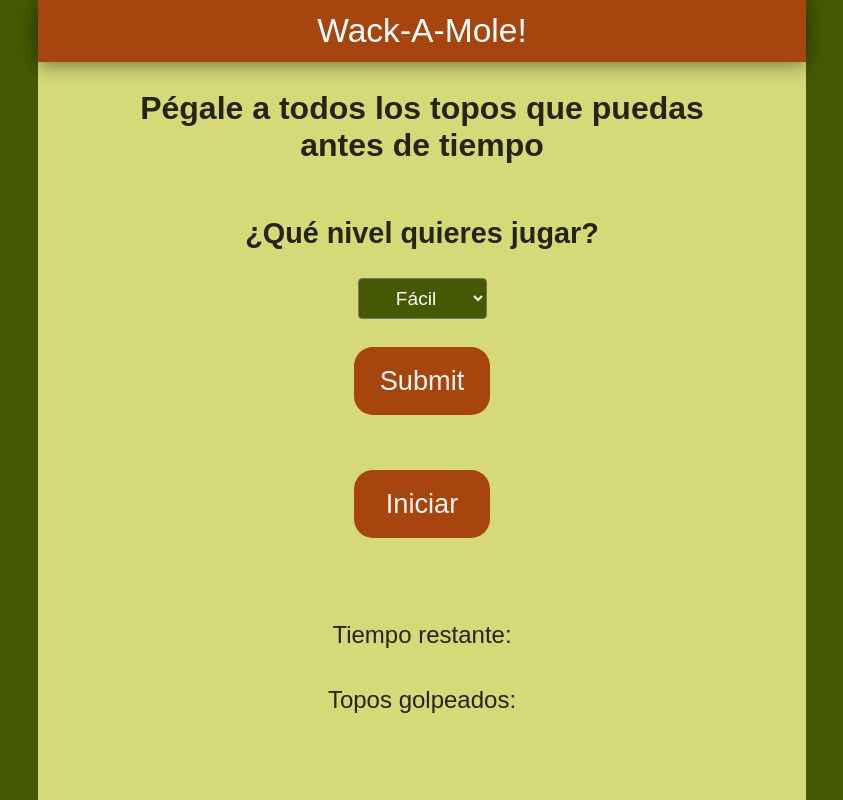
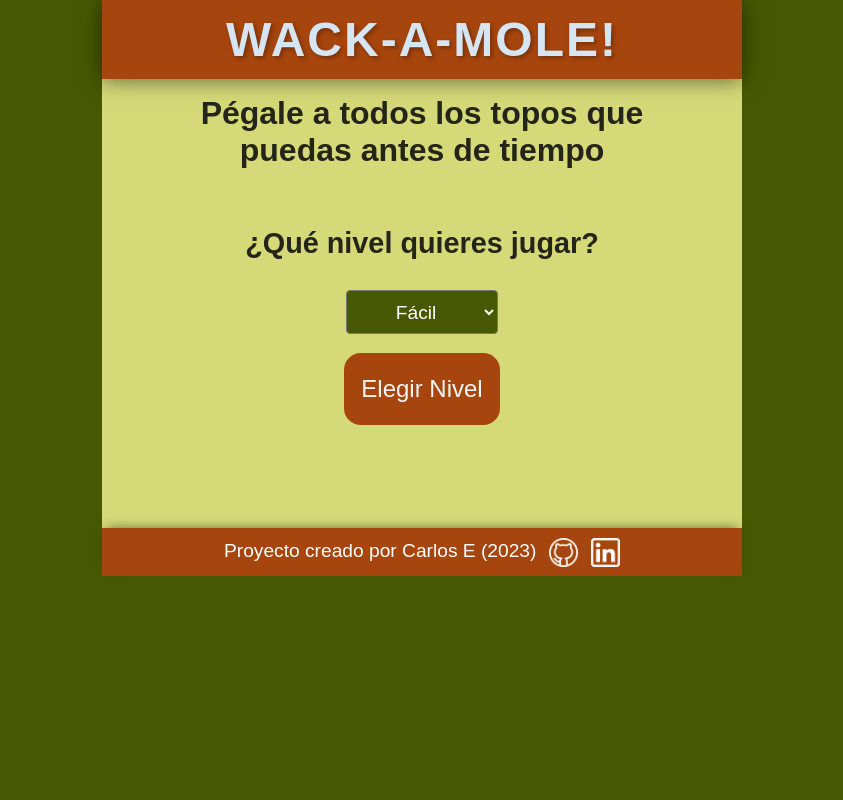
Before and after one commit to carlosev95/whackamole, a plain HTML site: page index.html in a window 1280 px wide. Shown: the whole page, without its empty margins (218-1061 px from the left). Drawn offline with Linux system fonts and the light colour scheme.

Commit message:
Prueba #3 de funcionalidad del juego

```diff
--- a/css/estilos.css
+++ b/css/estilos.css
@@ -17,15 +17,14 @@ body {
     margin: 0;
     padding: 0;
     display: flex;
-    justify-content: center;
-    /*cursor: url(../img/mazo.png), auto;*/
+    flex-direction: column;
 }
 
 h1 {
     font-size: 2em;
     padding: 0 2em 0.8em 2em;
     text-align: center;
-    margin: 0;
+    margin: 0.5em 1em 1em 1em;
 }
 
 h2 {
@@ -47,14 +46,28 @@ button {
     cursor: pointer;
 }
 
+#btn-level {
+    width: 6.5em;
+    height: 3em;
+    border-radius: 0.7em;
+    background: #A6450D;
+    border: 0.1em solid transparent;
+    color: #f5f5f5;
+    font-family: 'Poppins', sans-serif;
+    font-size: 1.5em;
+    margin-bottom: 1em;
+    cursor: pointer;
+}
+
 select {
-    padding: 8px;
+    padding: 0.5em 1em;
     font-size: 1.2em;
     border-radius: 4px;
     background-color: #465902;
     color: white;
     cursor: pointer;
     text-align: center;
+    margin: 1em 0;
 }
 
 select:hover {
@@ -67,19 +80,17 @@ select:focus {
 }
 
 select option {
-    padding: 8px;
+    padding: 0.5em 1em;
 }
 
-
 #game-container {
-    width: 60%;
-    height: 100vh;
+    width: 50%;
     display: flex;
     flex-direction: column;
     justify-content: space-between;
     margin: auto;
     padding: 0;
-    margin: 0;
+    margin: 0 auto;
     text-align: center;
     align-items: center;
     background: #D5D977;
@@ -97,9 +108,30 @@ select option {
 }
 
 #cabecera #tagline {
-    font-weight: normal;
-    font-size: 1.4em;
+    font-size: 2em;
+    font-weight: bold;
+    color: #D5E5F2;
     text-align: center;
+    text-transform: uppercase;
+    letter-spacing: 2px;
+    text-shadow: 2px 2px 4px rgba(0, 0, 0, 0.3);
+    padding-bottom: 10px;
+}
+
+#post #level {
+    display: flex;
+    flex-direction: column;
+    align-items: center;
+    justify-content: center;
+    padding: 0.7em 0;
+}
+
+#start-game {
+    display: flex;
+    flex-direction: column;
+    align-items: center;
+    justify-content: center;
+    margin-top: 0;
 }
 
 #timer {
@@ -115,6 +147,25 @@ select option {
     padding: 1em 0 1em 0;
     font-size: 1.8em;
 }
+
+#footer {
+    background: #A6450D;
+    color: white;
+    margin: 0;
+    padding: 0.5em 0;
+    text-align: center;
+    width: 100%;
+    font-size: 1.2em;
+    box-shadow: 0px -5px 10px -5px rgba(0, 0, 0, 0.5);
+}
+
+#img-footer {
+    width: 1.5em;
+    height: 1.5em;
+    vertical-align: middle;
+    margin: 0 0 0 0.4em;
+}
+
 .hole {
     width: 6em;
     height: 6em;
--- a/index.html
+++ b/index.html
@@ -1,31 +1,51 @@
 <!DOCTYPE html>
 <html lang="en">
+
 <head>
     <meta charset="UTF-8">
     <meta name="viewport" content="width=device-width, initial-scale=1.0">
     <link rel="stylesheet" href="css/estilos.css">
     <title>Whack-A-Mole</title>
 </head>
+
 <body>
-    <section id="game-container" class="pointer-image">
+    <section id="game-container">
         <div id="cabecera">
             <span id="tagline">Wack-A-Mole!</span>
         </div>
+        <div id="post">
             <h1>Pégale a todos los topos que puedas antes de tiempo</h1>
+            <section id="start-game">
                 <h2>¿Qué nivel quieres jugar?</h2>
+                <div id="level">
                     <select id="level-select">
                         <option value="facil">Fácil</option>
                         <option value="intermedio">Intermedio</option>
                         <option value="dificil">Difícil</option>
                     </select>
-          <button id="btn-level">Submit</button>
-        <button id="startButton">Iniciar</button>
+                    <button id="btn-level">Elegir Nivel</button>
+                </div>
+                <button id="start-btn" style="display: none;">Iniciar</button>
+            </section>
+
             <div id="game-area"></div>
-        <div id="timer">Tiempo restante: <span id="timer-value"></span></div>
-        <div id="score">Topos golpeados: </div>
+            <div id="timer"><span id="timer-value"></span></div>
+            <div id="score"></div>
             <div id="final-message"></div>
+            <div id="button-reload" style="display: none;">
+                <button id="reboot" onclick="reloadGame()">Reiniciar</button>
+            </div>
+        </div>
+        <div id="footer">
+            Proyecto creado por Carlos E (2023)
+            <a href="https://github.com/mccromo/logical_thinking" target="_blank"><img id="img-footer"
+                    src="../img/github.png"></a>
+            <a href="https://www.linkedin.com/in/carlosev23/" target="_blank"><img id="img-footer"
+                    src="../img/linkedin.png"></a>
+        </div>
     </section>
 
     <script src="js/game.js"></script>
 </body>
+
 </html>
--- a/js/game.js
+++ b/js/game.js
@@ -5,15 +5,26 @@ let intervalId
 let finalMessage = document.getElementById("final-message")
 
 // Obtener elementos del DOM
-const startButton = document.getElementById("startButton")
+const startButton = document.getElementById("start-btn")
 const moles = document.getElementsByClassName("mole")
 const timerDisplay = document.getElementById("timer")
 const scoreDisplay = document.getElementById("score")
 const body = document.querySelector('body')
+const btnReload = document.getElementById("button-reload")
+const hideSelector = document.getElementById("start-game")
 
 //Insertar el tiempo restante de forma dinámica en HTML
 const timerValueElement = document.getElementById('timer-value')
 timerValueElement.textContent = timer;
+
+//Cambiar imagen del puntero
+body.addEventListener('mousedown', function() {
+    body.style.cursor = 'url(img/mazo_click.png), auto';
+})
+
+body.addEventListener('mouseup', function() {
+    body.style.cursor = 'url(img/mazo.png), auto';
+})
 
 //Función para elegir nivel
 function levelSelect() {
@@ -23,16 +34,18 @@ function levelSelect() {
 
     submitBtn.addEventListener('click', function() {
     gameContainer.innerHTML = '' // Limpiar el contenido anterior
-
     const nivelSeleccionado = nivelSelect.value
     let numberOfDiv
 
     if (nivelSeleccionado === 'facil') {
         numberOfDiv = 5;
+        startButton.style.display = 'block'
     } else if (nivelSeleccionado === 'intermedio') {
         numberOfDiv = 10;
+        startButton.style.display = 'block'
     } else if (nivelSeleccionado === 'dificil') {
         numberOfDiv = 15;
+        startButton.style.display = 'block'
     }
 
     for (let i = 0; i < numberOfDiv; i++) {
@@ -53,16 +66,6 @@ function levelSelect() {
 )}
 levelSelect();
 
-//Cambiar imagen del puntero
-body.addEventListener('mousedown', function() {
-    body.style.cursor = 'url(img/mazo_click.png), auto';
-})
-
-body.addEventListener('mouseup', function() {
-    body.style.cursor = 'url(img/mazo.png), auto';
-})
-
-
 // Función para iniciar el juego
 function startGame() {
     startButton.disabled = true
@@ -70,6 +73,7 @@ function startGame() {
     timer = 15
     timerDisplay.textContent = `Tiempo restante: ${timer}`
     scoreDisplay.textContent = `Topos golpeados: ${score}`
+    hideSelector.style.display = "none"
 
     showRandomMole()
 
@@ -118,6 +122,14 @@ function endGame() {
     hideAllMoles()
     startButton.disabled = false
     finalMessage.innerText = "¡Fin del juego! Tu puntuación final es: "+ score
+    btnReload.style.display = 'block'
+}
+
+function showButtonReload() {
+}
+
+function reloadGame() {
+    location.reload()
 }
 
 // Evento de clic para iniciar el juego
```
Also changed, not shown: img/github.png (added), img/linkedin.png (added). Lines whose indentation alone changed are shown as unchanged.
